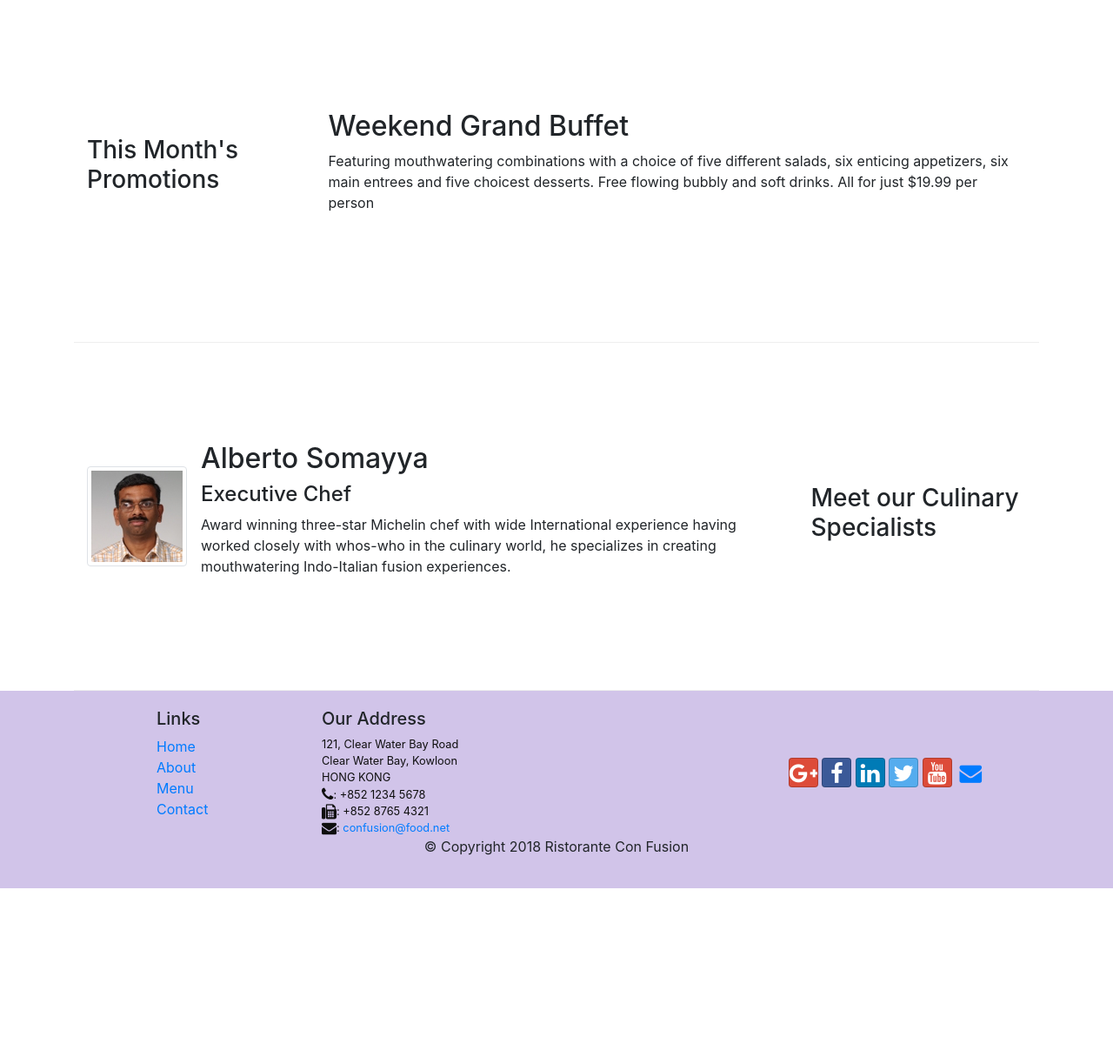
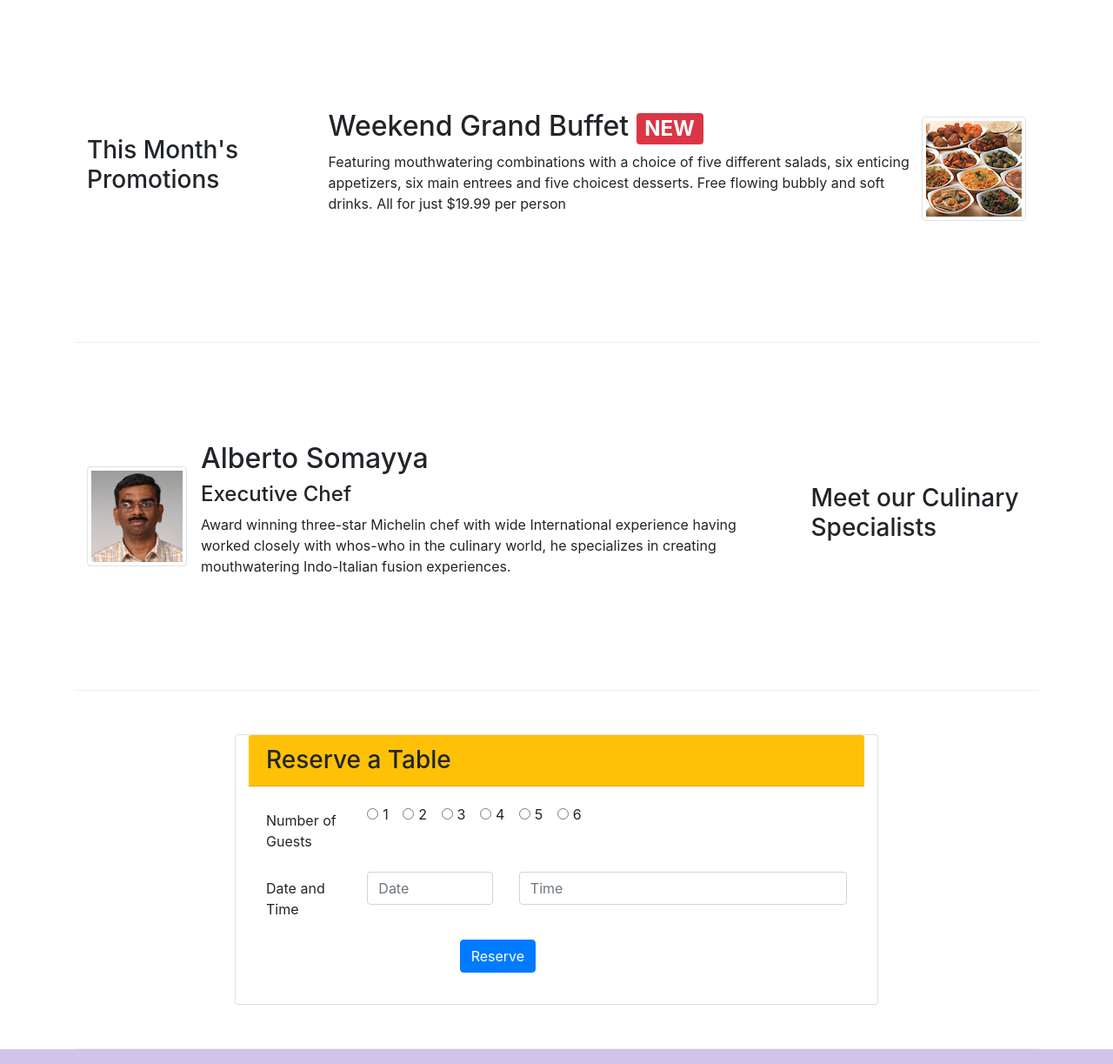
Before and after one commit to Proton2-Limitless/confusion, a website: page index.html in a window 1280 px wide. Shown: the part 740-1963 px from the top of the page at 87% size. Before the commit the page ends 1761 px from the top, so only its background shows below. Drawn offline with nearby package versions, Linux system fonts and the light colour scheme.

```diff
--- a/css/styles.css
+++ b/css/styles.css
@@ -34,3 +34,9 @@
 .navbar-dark{
     background-color: #512da8;
 }
+.tab-content{
+    border-left: 1px solid #ddd;
+    border-right: 1px solid #ddd;
+    border-bottom: 1px solid #ddd;
+    padding: 10px;
+}
--- a/index.html
+++ b/index.html
@@ -77,8 +77,15 @@
               your culinary senses!
             </p>
           </div>
-          <div class="col-12 col-sm align-self-center">
+          <div class="col-12 col-sm-3 align-self-center">
             <img src="img/logo.png" alt="" class="img-fluid" />
+          </div>
+          <div class="col-12 col-sm-3 align-self-center">
+            <a
+              href="#Reserve-table"
+              class="btn-sm bg-warning text-dark btn-block"
+              >Reserve Table</a
+            >
           </div>
         </div>
       </div>
@@ -97,7 +104,8 @@
               alt="uthappizza"
             />
             <div class="media-body">
-              <h2 class="mt-0">Uthappizza
+              <h2 class="mt-0">
+                Uthappizza
                 <span class="badge badge-danger">HOT</span>
                 <span class="badge badge-pill badge-secondary">$4.99</span>
               </h2>
@@ -116,13 +124,24 @@
           <h3>This Month's Promotions</h3>
         </div>
         <div class="col col-sm col-md">
-          <h2>Weekend Grand Buffet</h2>
-          <p>
-            Featuring mouthwatering combinations with a choice of five different
-            salads, six enticing appetizers, six main entrees and five choicest
-            desserts. Free flowing bubbly and soft drinks. All for just $19.99
-            per person
-          </p>
+          <div class="media">
+            <img
+              src="img/buffet.png"
+              alt=""
+              class="img-thumbnail order-last d-flex align-self-center"
+            />
+            <div class="media-body">
+              <h2>
+                Weekend Grand Buffet <span class="badge badge-danger">NEW</span>
+              </h2>
+              <p>
+                Featuring mouthwatering combinations with a choice of five
+                different salads, six enticing appetizers, six main entrees and
+                five choicest desserts. Free flowing bubbly and soft drinks. All
+                for just $19.99 per person
+              </p>
+            </div>
+          </div>
         </div>
       </div>
 
@@ -132,17 +151,89 @@
         </div>
         <div class="col col-sm order-sm-first col-md">
           <div class="media">
-            <img class="d-flex mr-3 img-thumbnail align-self-center" src="img/alberto.png" alt="alberto">
+            <img
+              class="d-flex mr-3 img-thumbnail align-self-center"
+              src="img/alberto.png"
+              alt="alberto"
+            />
             <div class="media-body">
               <h2 class="mt-0">Alberto Somayya</h2>
               <h4>Executive Chef</h4>
               <p class="d-none d-sm-block">
                 Award winning three-star Michelin chef with wide International
                 experience having worked closely with whos-who in the culinary
-                world, he specializes in creating mouthwatering Indo-Italian fusion
-                experiences.
+                world, he specializes in creating mouthwatering Indo-Italian
+                fusion experiences.
               </p>
             </div>
+          </div>
+        </div>
+      </div>
+      <div class="row row-content justify-content-sm-center">
+        <div class="card col-12 col-sm-8">
+          <h3 class="card-header bg-warning">Reserve a Table</h3>
+          <div class="card-body">
+            <form action="" id="Reserve-table">
+              <div class="form-group row">
+                <label class="col col-md-2 col-form-label"
+                  >Number of Guests</label
+                >
+                <div class="col-12 col-md-10">
+                  <div class="form-check form-check-inline">
+                    <input type="radio" id="one" class="form-check-input" />
+                    <label for="one" class="form-check-label">1</label>
+                  </div>
+                  <div class="form-check form-check-inline">
+                    <input type="radio" id="two" class="form-check-input" />
+                    <label for="two" class="form-check-label">2</label>
+                  </div>
+                  <div class="form-check form-check-inline">
+                    <input type="radio" id="three" class="form-check-input" />
+                    <label for="three" class="form-check-label">3</label>
+                  </div>
+                  <div class="form-check form-check-inline">
+                    <input type="radio" id="four" class="form-check-input" />
+                    <label for="four" class="form-check-label">4</label>
+                  </div>
+                  <div class="form-check form-check-inline">
+                    <input type="radio" id="five" class="form-check-input" />
+                    <label for="five" class="form-check-label">5</label>
+                  </div>
+                  <div class="form-check form-check-inline">
+                    <input type="radio" id="six" class="form-check-input" />
+                    <label for="six" class="form-check-label">6</label>
+                  </div>
+                </div>
+              </div>
+              <div class="form-group row">
+                <label class="col-12 col-md-2 col-form-label" for="dateandtime"
+                  >Date and Time</label
+                >
+                <div class="col-5 col-md-3">
+                  <input
+                    type="text"
+                    placeholder="Date"
+                    id="date"
+                    name="date"
+                    class="form-control"
+                  />
+                </div>
+                <div class="col-7 col-md-7">
+                  <input
+                    type="text"
+                    placeholder="Time"
+                    id="dateandtime"
+                    name="time"
+                    class="form-control"
+                  />
+                </div>
+              </div>
+              <div class="form-group">
+                <div class="offset-4">
+                  <button type="submit" class="btn btn-primary">Reserve</button>
+                </div>
+              </div>
+            </form>
           </div>
         </div>
       </div>
```
Also changed, not shown: aboutus.html (+48 -4 lines), contactus.html (line endings or trailing spaces).
